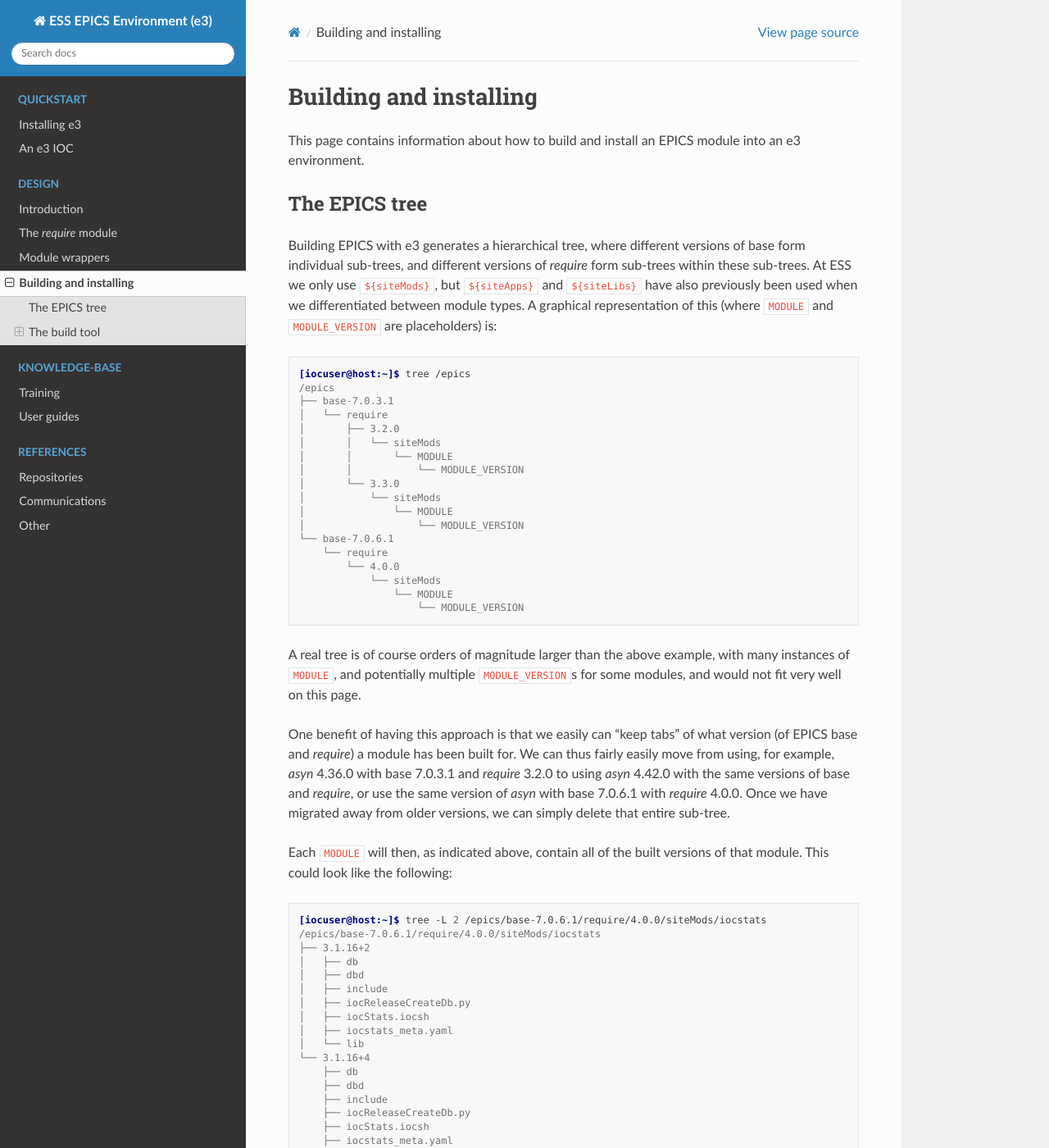
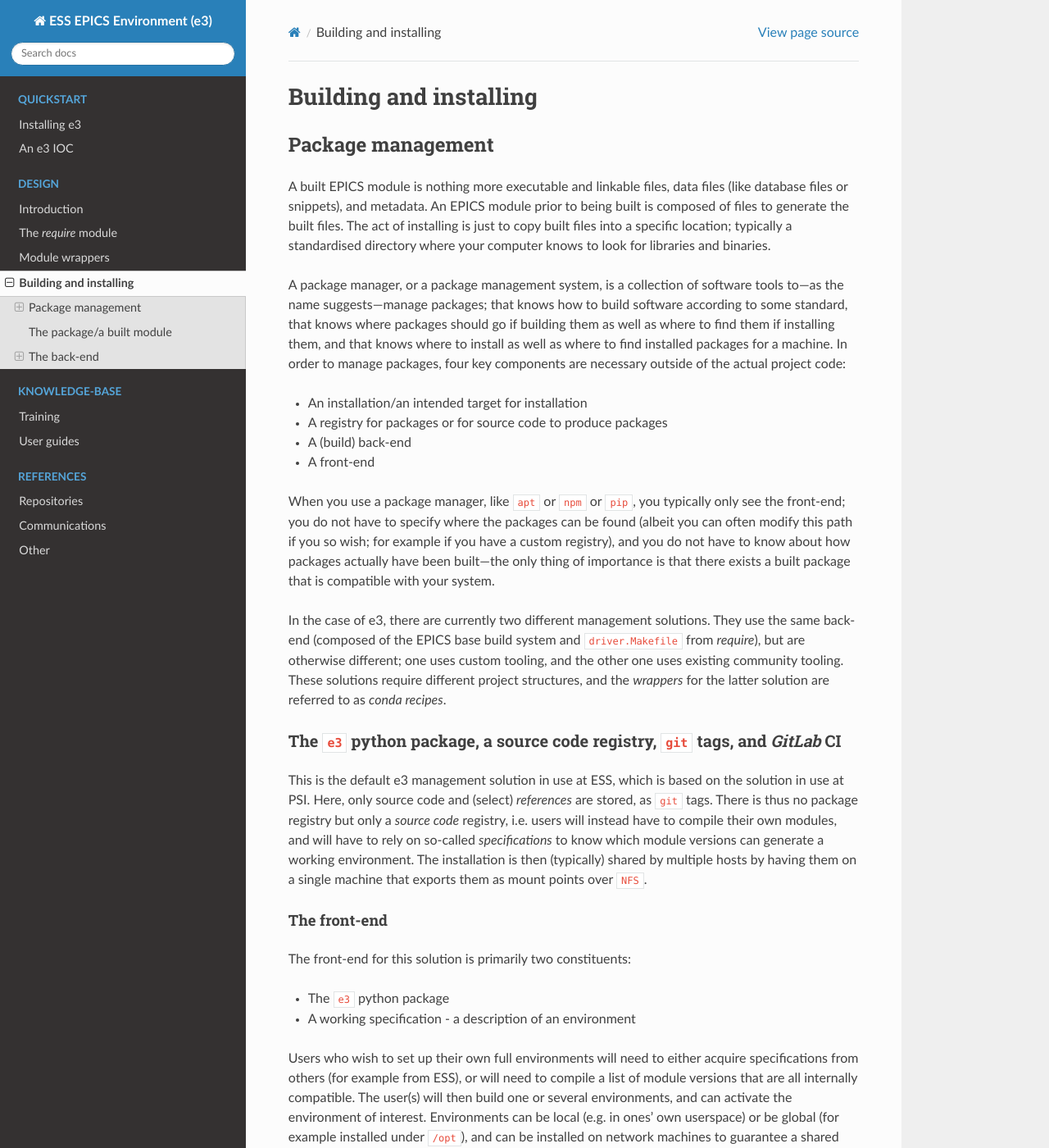
Before and after one commit to ttkorhonen/e3pages, a Sphinx documentation site: the page built from docs/design/4_package_management.md, in a window 1280 px wide and 1400 px high. Shown: the whole window at 82% size. Built offline with Sphinx 7.4.7 and the Read the Docs theme 2.0.0, drawn with Linux system fonts in a browser that asks for light colours; some of the changed text lies outside the part shown.

Commit message:
E3-867: Rewrite build page

````diff
--- a/docs/design/4_build_process.md
+++ b/docs/design/4_package_management.md
@@ -2,16 +2,73 @@
 
 # Building and installing
 
-This page contains information about how to build and install an EPICS module
-into an e3 environment.
+## Package management
 
-## The EPICS tree
+A built EPICS module is nothing more executable and linkable files,
+data files (like database files or snippets), and metadata. An EPICS module
+prior to being built is composed of files to generate the built files. The
+act of installing is just to copy built files into a specific location; typically
+a standardised directory where your computer knows to look for libraries and
+binaries.
 
-Building EPICS with e3 generates a hierarchical tree, where different versions
-of base form individual sub-trees, and different versions of *require* form
-sub-trees within these sub-trees. At ESS we only use `${siteMods}`, but
-`${siteApps}` and `${siteLibs}` have also previously been used when we
-differentiated between module types. A graphical representation of this (where
+A package manager, or a package management system, is a collection of software
+tools to---as the name suggests---manage packages; that knows how to build
+software according to some standard, that knows where packages should go if
+building them as well as where to find them if installing them, and that knows
+where to install as well as where to find installed packages for a machine.
+In order to manage packages, four key components are necessary outside of the
+actual project code:
+
+* An installation/an intended target for installation
+* A registry for packages or for source code to produce packages
+* A (build) back-end
+* A front-end
+
+When you use a package manager, like `apt` or `npm` or `pip`, you typically only
+see the front-end; you do not have to specify where the packages can be found
+(albeit you can often modify this path if you so wish; for example if you have
+a custom registry), and you do not have to know about how packages actually have
+been built---the only thing of importance is that there exists a built package
+that is compatible with your system.
+
+In the case of e3, there are currently two different management solutions.
+They use the same back-end (composed of the EPICS base build system
+and `driver.Makefile` from *require*), but are otherwise different; one uses
+custom tooling, and the other one uses existing community tooling. These solutions
+require different project structures, and the *wrappers* for the latter solution
+are referred to as *conda recipes*.
+
+### The `e3` python package, a source code registry, `git` tags, and *GitLab* CI
+
+This is the default e3 management solution in use at ESS, which is based on the
+solution in use at PSI. Here, only source code and (select) *references* are stored,
+as `git` tags. There is thus no package registry but only a *source code* registry,
+i.e. users will instead have to compile their own modules, and will have to rely
+on so-called *specifications* to know which module versions can generate a working
+environment. The installation is then (typically) shared by multiple hosts by
+having them on a single machine that exports them as mount points over `NFS`.
+
+#### The front-end
+
+The front-end for this solution is primarily two constituents:
+
+* The `e3` python package
+* A working specification - a description of an environment
+
+Users who wish to set up their own full environments will need to either acquire
+specifications from others (for example from ESS), or will need to compile a list
+of module versions that are all internally compatible. The user(s) will then build
+one or several environments, and can activate the environment of interest. Environments
+can be local (e.g. in ones' own userspace) or be global (for example installed under
+`/opt`), and can be installed on network machines to guarantee a shared installation,
+which is the strategy used at ESS; there are servers that distribute e3 installations
+over `NFS`.
+
+#### The installation
+
+Building EPICS with the `e3` package generates a hierarchical tree, where different
+versions of base form individual sub-trees, and different versions of *require* form
+sub-trees within these sub-trees. A graphical representation of this (where
 `MODULE` and `MODULE_VERSION` are placeholders) is:
 
 ```console
@@ -39,16 +96,10 @@ A real tree is of course orders of magnitude larger than the above example, with
 many instances of `MODULE`, and potentially multiple `MODULE_VERSION`s for some
 modules, and would not fit very well on this page.
 
-One benefit of having this approach is that we easily can "keep tabs" of what
-version (of EPICS base and *require*) a module has been built for. We can thus
-fairly easily move from using, for example, *asyn* 4.36.0 with base 7.0.3.1 and
-*require* 3.2.0 to using *asyn* 4.42.0 with the same versions of base and
-*require*, or use the same version of *asyn* with base 7.0.6.1 with *require*
-4.0.0. Once we have migrated away from older versions, we can simply delete that
-entire sub-tree.
-
-Each `MODULE` will then, as indicated above, contain all of the built versions
-of that module. This could look like the following:
+With this approach, each intalled module will relate to an environment through
+file system relationships; what folder structure it exists under. Each `MODULE`
+will then contain all of the built versions of that module. This could look like
+the following:
 
 ```console
 [iocuser@host:~]$ tree -L 2 /epics/base-7.0.6.1/require/4.0.0/siteMods/iocstats
@@ -71,7 +122,61 @@ of that module. This could look like the following:
     └── lib
 ```
 
-Each `MODULE_VERSION` then contains the database files, templates, snippets,
+With this solution, a local installation can be done on a central server,
+and can be shared with relevant hosts using e.g. `NFS` (or using `rsync`, etc.),
+which is the primary distribution method used at ESS.
+
+#### The "registry"
+
+With this distribution method, there is no real registry containing compiled packages---
+instead we store source code in a fixed *GitLab* group structure. Packages are built
+manually, or for deployment at ESS as part of `GitLab` CI pipelines by so-called
+"runners" that have direct access to a specific server. Once the package has been
+built (and tested, etc.), it is placed on that server through a manual approval action.
+Hosts that need access to these packages mount the installation and can make the
+relevant environment/release available by mounting it over `NFS`.
+
+To identify or reproduce compilations, we make use of `git` tags that encode some
+key metadata. It is, however, up to the user to ensure a compatible environment---
+i.e.  that all dependencies can be satisfied. Specifications exist for this purpose;
+to describe e3 module references that can be combined into a working installation.
+
+### *Conda*, *Artifactory*, *conda-bot* and *GitLab* CI
+
+This is a more experimental e3 management system, that primarily is used by a smaller
+group at ESS. Here, the key component is *[conda](https://docs.conda.io/en/latest/)*,
+which is an OS-agnostic package and environment manager. Packages are uploaded to,
+and downloaded from, an instance of *[Artifactory](https://jfrog.com/artifactory/)*
+as *conda channels*.
+
+#### The front-end
+
+The front-end for this solution is conda's ana- or miniconda, and it is primarily
+the second option that is used. Conda is available for most platforms, and users
+can choose to either define entire or partial environments in environment-files,
+or can install (and uninstall) package of their choosing. As in the other solution,
+*GitLab* CI is used to automate building packages, but there is also a *[conda-bot]
+(https://gitlab.esss.lu.se/ics-infrastructure/conda-bot)* that is used to trigger
+builds of dependent packages (or rather *recipes*, to be more exact).
+
+#### The installation
+
+Conda typically installs local environments that can be activated. These installations
+could technically be placed on shared servers, but since conda only allows for a
+singular version of a given package it is typically preferred to remove the dependency
+on a specific shared server and instead manage the local environments using standard
+configuration management tooling (like *ansible*).
+
+#### The registry
+
+Conda has its package lists in so-called *conda channels*. There is a large community
+project called *[conda-forge](https://conda-forge.org/)* that contains at least EPICS
+base, but ESS also hosts its own channels using an instance of Artifactory, where
+all packages are uploaded to/downloaded from.
+
+## The package/a built module
+
+Each `MODULE_VERSION` contains the database files, templates, snippets,
 headers, and shared libraries associated with that version of that module (for
 the selected architectures). We will use the example given in
 {ref}`iocstats_tree`:
@@ -97,7 +202,7 @@ the selected architectures). We will use the example given in
         └── libiocstats.so
 ```
 
-## The build tool
+## The back-end
 
 e3 makes use of *require*'s build facilities. For a dive into *require*'s build
 facilities, visit {ref}`require_build`. In this section, we will give a brief
````
Also changed, not shown: docs/kb/guide/articles/5_build_process.md (+1 -1 lines).
